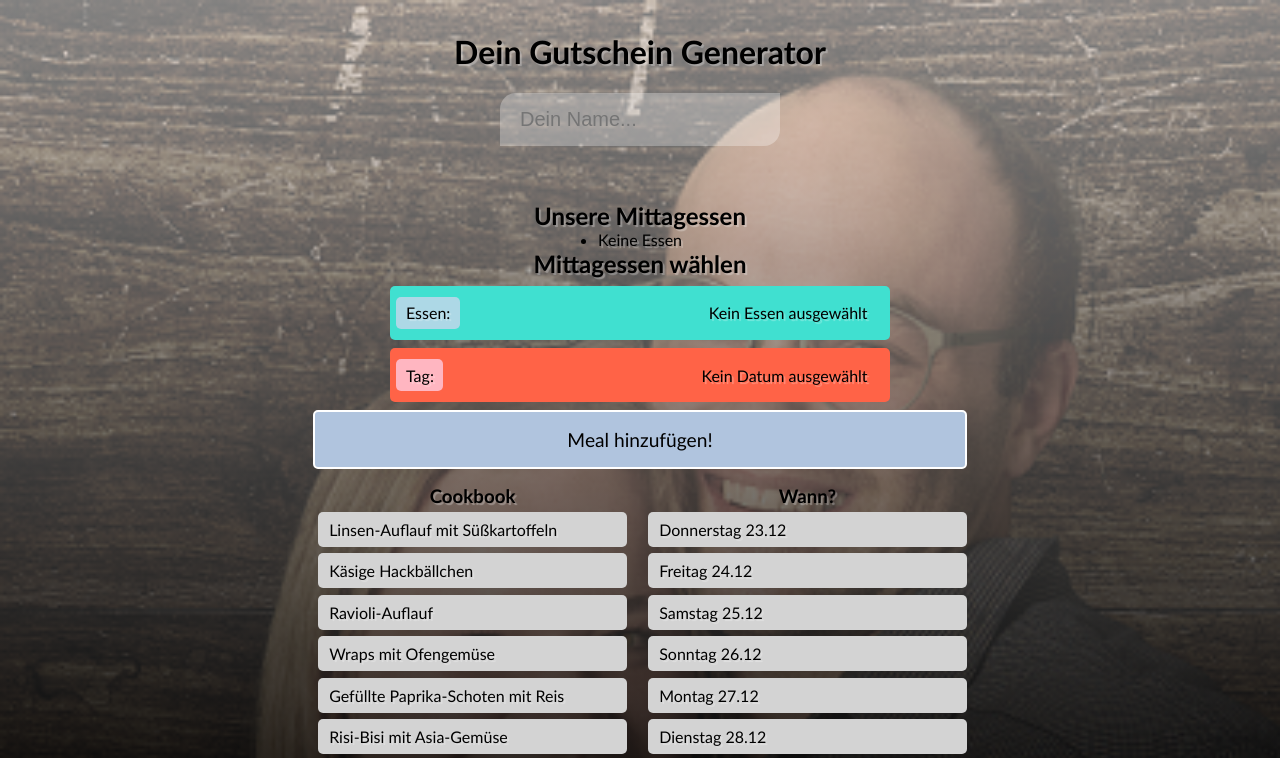
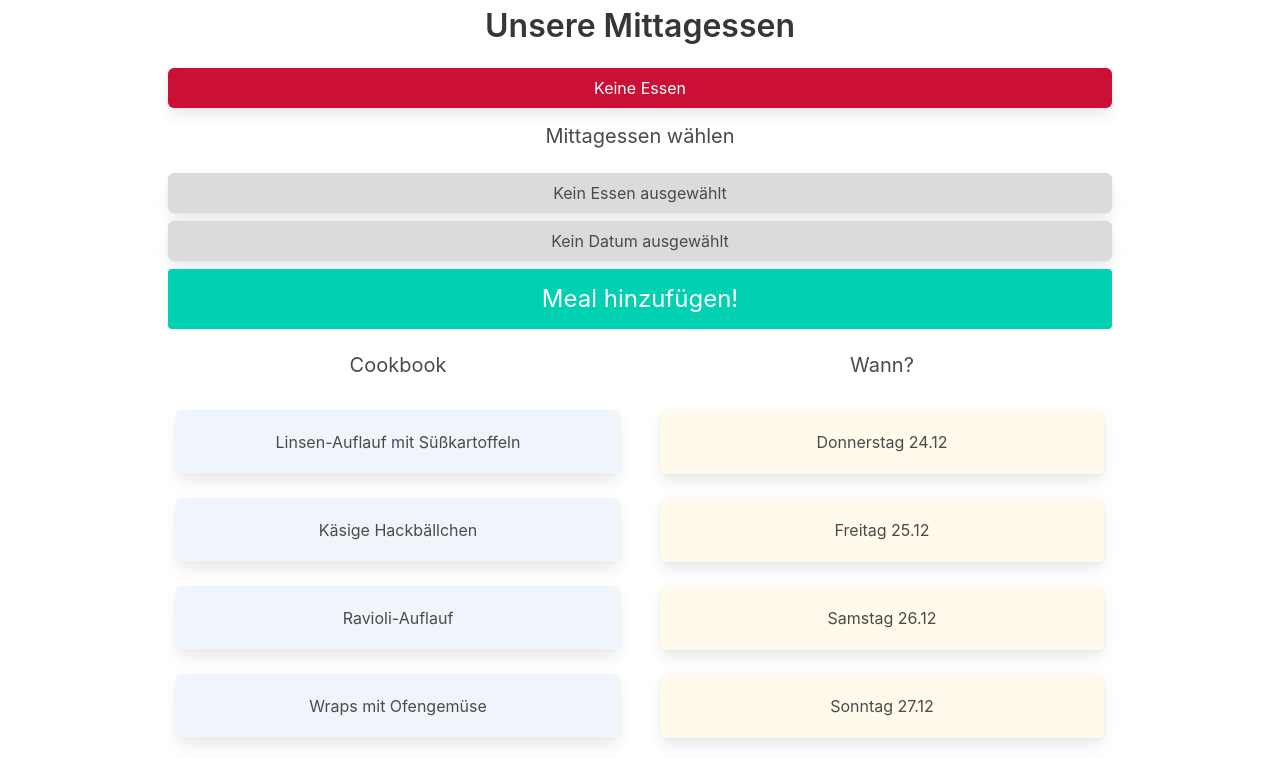
Before and after one commit to christiankozalla/vue-custom-mealio, a Vue app: page / in a window 1280 px wide. Shown: the top 758 px of the page. Built offline with nearby package versions, Linux system fonts and the light colour scheme.

Commit message:
New beta with bulma#

```diff
--- a/src/App.vue
+++ b/src/App.vue
@@ -1,9 +1,7 @@
 <template>
-  <div id="app">
-    <div id="container">
-      <Main />
-      <Meals />
-    </div>
+  <div class="container">
+    <!--       <Main /> -->
+    <Meals />
   </div>
 </template>
 
@@ -21,33 +19,5 @@ export default {
 </script>
 
 <style>
-*,
-html {
-  margin: 0;
-  padding: 0;
-  box-sizing: border-box;
-}
-
-body {
-  background: linear-gradient(rgba(255, 255, 255, 0.5), rgba(0, 0, 0, 0.9)),
-    url("./assets/background.png");
-  background-repeat: no-repeat;
-  background-size: cover;
-  width: 100vw;
-  height: 100vh;
-}
-
-#app {
-  font-family: Avenir, Helvetica, Arial, sans-serif;
-  -webkit-font-smoothing: antialiased;
-  -moz-osx-font-smoothing: grayscale;
-}
-
-#container {
-  font-family: "Trebuchet MS", "Lucida Sans Unicode", "Lucida Grande",
-    "Lucida Sans", Arial, sans-serif;
-  width: 800px;
-  text-shadow: 2px 2px 1px rgba(255, 255, 255, 0.3);
-  margin: 0 auto;
-}
+@import "https://cdn.jsdelivr.net/npm/bulma@0.9.2/css/bulma.min.css";
 </style>
--- a/src/components/Meals.vue
+++ b/src/components/Meals.vue
@@ -1,73 +1,92 @@
 <template>
-  <div id="meals">
-    <h2>Unsere Mittagessen</h2>
-    <ul v-if="sortedMeals.length > 0" class="list-style-none">
+  <div class="container is-max-desktop mt-2 px-2">
+    <h2 class="title has-text-centered">Unsere Mittagessen</h2>
+    <ul v-if="sortedMeals.length > 0">
+      <transition-group name="fade">
         <li
-        v-for="{ meal, date } in sortedMeals"
-        :key="meal.id"
-        class="meals__chosen-list radius"
+          v-for="{ meal, date, id } in sortedMeals"
+          :key="id"
+          class="box my-2 p-2 has-text-white has-background-info-dark is-flex is-justify-content-space-between is-align-items-center"
         >
-        {{ meal }} -
-        {{ date }}
+          {{ date }} - {{ meal }}
+          <button class="button is-small is-danger" @click="removeMeal(id)">
+            &times;
+          </button>
+        </li>
+      </transition-group>
+    </ul>
+    <ul v-else>
+      <li
+        class="box my-2 p-2 has-text-white has-background-danger-dark has-text-centered"
+      >
+        Keine Essen
       </li>
     </ul>
-    <ul v-else>
-      <li>Keine Essen</li>
-    </ul>
-    <div id="meals__choose" class="radius">
-      <h2>Mittagessen wählen</h2>
-      <div id="meals__choose-meal" class="radius">
+    <div>
+      <h2 class="subtitle has-text-centered mt-4">Mittagessen wählen</h2>
+      <div class="box my-2 p-2 has-background-grey-lighter has-text-centered">
         {{ newMeal ? newMeal : "Kein Essen ausgewählt" }}
       </div>
-      <div id="meals__choose-date" class="radius">
+      <div class="box my-2 p-2 has-background-grey-lighter has-text-centered">
         {{ newDate ? newDate : "Kein Datum ausgewählt" }}
       </div>
-    </div>
-    <div class="grid">
-      <button id="addMeal" @click="addMeal" class="radius">
+      <div class="buttons is-centered">
+        <button
+          class="button is-primary is-large is-fullwidth"
+          @click="addMeal"
+        >
           Meal hinzufügen!
         </button>
-      <div id="meals__dishes">
-        <h3 class="meals-headline">Cookbook</h3>
-        <ul class="list-style-none" id="meals__dishes-list">
-          <li
+      </div>
+    </div>
+    <div class="columns">
+      <div class="column has-text-centered">
+        <h3 class="subtitle  mt-4">Cookbook</h3>
+        <div id="cookbook-col" class="p-2">
+          <div
             v-for="dish in cookbook.dishes"
             :key="dish.name"
-            class="cookbook__li radius"
+            class="box is-clickable has-background-info-light"
             @click="chooseMeal(dish.name)"
           >
             {{ dish.name }}
-          </li>
-        </ul>
           </div>
-      <div id="meals__dates">
-        <h3 class="meals-headline">Wann?</h3>
-        <ul class="list-style-none">
-          <li
+        </div>
+      </div>
+      <div class="column has-text-centered">
+        <h3 class="subtitle mt-4">Wann?</h3>
+        <div class="p-2">
+          <transition-group name="fade">
+            <div
               v-for="dayOffset in 7"
               :key="dayOffset"
-            class="cookbook__li radius"
+              class="box is-clickable has-background-warning-light"
+              v-show="!meals.some((meal) => meal.date === checkDate(dayOffset))"
               @click="chooseDate(dayOffset)"
             >
               {{ getDayString(dayOffset) }}
               {{
-              new Date(new Date().setDate(new Date().getDate() + dayOffset - 1))
+                new Date(new Date().setDate(new Date().getDate() + dayOffset))
                   .getDate()
                   .toString()
                   .padStart(2, "0")
               }}.{{
                 (
                   new Date(
-                  new Date().setDate(new Date().getDate() + dayOffset - 1)
+                    new Date().setDate(new Date().getDate() + dayOffset)
                   ).getMonth() + 1
                 )
                   .toString()
                   .padStart(2, "0")
               }}
-          </li>
-        </ul>
+            </div>
+          </transition-group>
         </div>
       </div>
+    </div>
+    <button class="button is-fullwidth is-danger mt-6" @click="clearStorage">
+      Lösche Speicher!
+    </button>
   </div>
 </template>
 
@@ -99,9 +118,18 @@ export default {
     },
   },
   methods: {
+    generateUniqueId() {
+      return (
+        "_" +
+        Math.random()
+          .toString(36)
+          .substring(2, 9)
+      );
+    },
     addMeal() {
       if (this.newMeal && this.newDate) {
         this.meals.push({
+          id: this.generateUniqueId(),
           key: `${this.newDate}-${this.newMeal}`,
           meal: this.newMeal,
           date: this.newDate,
@@ -115,7 +143,6 @@ export default {
       }
     },
     chooseMeal(meal) {
-      // Mach ein richtiges speicherbares Object daraus
       this.newMeal = meal;
     },
     chooseDate(dayOffset) {
@@ -126,6 +153,11 @@ export default {
         .setDate(new Date().getDate() + dayOffset - 1)
         .valueOf();
       this.newDate = chosenDate;
+    },
+    checkDate(dayOffset) {
+      return new Date(
+        new Date().setDate(new Date().getDate() + dayOffset - 1)
+      ).toDateString();
     },
     getDayString(dayOffset) {
       return this.weekDayMap[
@@ -138,8 +170,18 @@ export default {
       this.newMeal = "";
       this.newDate = "";
     },
+    removeMeal(mealId) {
+      let mealIndex = this.meals.findIndex((meal) => meal.id === mealId);
+
+      if (mealIndex !== -1) {
+        this.meals.splice(mealIndex, 1);
+      }
     },
-  // JSON.parse // JSON.stringify
+    clearStorage() {
+      this.meals = [];
+      localStorage.clear();
+    },
+  },
   beforeMount() {
     this.cookbook = cookbook;
     let storedMeals = localStorage.getItem("meals");
@@ -156,128 +198,30 @@ export default {
 </script>
 
 <style scoped>
-#meals {
-  display: flex;
-  flex-direction: column;
-  align-items: center;
-  margin-top: 2rem;
+#cookbook-col {
+  max-height: 600px;
+  overflow-y: scroll;
 }
 
-#meals__choose {
-  text-align: center;
-  margin: 0 auto;
-  width: 500px;
-}
-
-#meals__choose-date,
-#meals__choose-meal {
-  padding: 0.7rem 1.4rem 0.7rem 0.4rem;
-  margin: 0.5rem 0;
-  width: 100%;
-}
-
-#meals__choose-date {
-  display: flex;
-  justify-content: space-between;
-  align-items: center;
-  background-color: tomato;
-}
-
-#meals__choose-meal {
-  display: flex;
-  justify-content: space-between;
-  align-items: center;
-  background-color: turquoise;
-}
-
-#meals__choose-date::before {
-  content: "Tag:";
-  background-color: lightpink;
-  padding: 0.4rem 0.6rem;
-  border-radius: 5px;
-}
-
-#meals__choose-meal::before {
-  content: "Essen:";
-  background-color: lightblue;
-  padding: 0.4rem 0.6rem;
-  border-radius: 5px;
-}
-
-.grid {
-  display: grid;
-  grid-template-columns: 1fr 1fr;
-  grid-gap: 1rem;
-}
-
-#meals__dishes-list {
-  height: 400px;
-  overflow-y: scroll;
-  padding: 0 0.3rem;
-}
-
-#meals__dishes-list::-webkit-scrollbar {
+#cookbook-col::-webkit-scrollbar {
   width: 10px;
 }
 
-#meals__dishes-list::-webkit-scrollbar-track {
-  background: lightslategray;
+#cookbook-col::-webkit-scrollbar-track {
+  background: white;
 }
 
-#meals__dishes-list::-webkit-scrollbar-thumb {
+#cookbook-col::-webkit-scrollbar-thumb {
   background-color: slateblue;
   border-radius: 5px;
 }
 
-#addMeal {
-  grid-column-start: 1;
-  grid-column-end: 3;
-
-  padding: 1rem 2rem;
-  background-color: lightsteelblue;
-  border: 2px solid #fff;
-  text-decoration: none;
-  text-align: center;
-  font-family: inherit;
-  font-size: 1.2rem;
-  transition: all 0.3s ease;
+.fade-enter-active,
+.fade-leave-active {
+  transition: opacity 0.5s;
 }
-
-#addMeal:hover {
-  background-color: lightslategray;
-}
-
-#addMeal:active {
-  transform: translateY(4px);
-}
-
-.cookbook__li {
-  padding: 0.5rem 0.7rem;
-  margin-bottom: 0.4rem;
-  background-color: lightgrey;
-  cursor: pointer;
-}
-
-.cookbook__li:hover {
-  background-color: darkgrey;
-}
-
-.meals-headline {
-  margin-bottom: 5px;
-  text-align: center;
-}
-
-.radius {
-  border-radius: 5px;
-}
-
-.list-style-none {
-  list-style: none;
-}
-
-.meals__chosen-list {
-  margin: 1rem 0;
-  background-image: linear-gradient(24deg, turquoise, tomato);
-  padding: 0.7rem 1rem;
+.fade-enter,
+.fade-leave-to {
+  opacity: 0;
 }
 </style>
```
Lines whose indentation alone changed are shown as unchanged.
